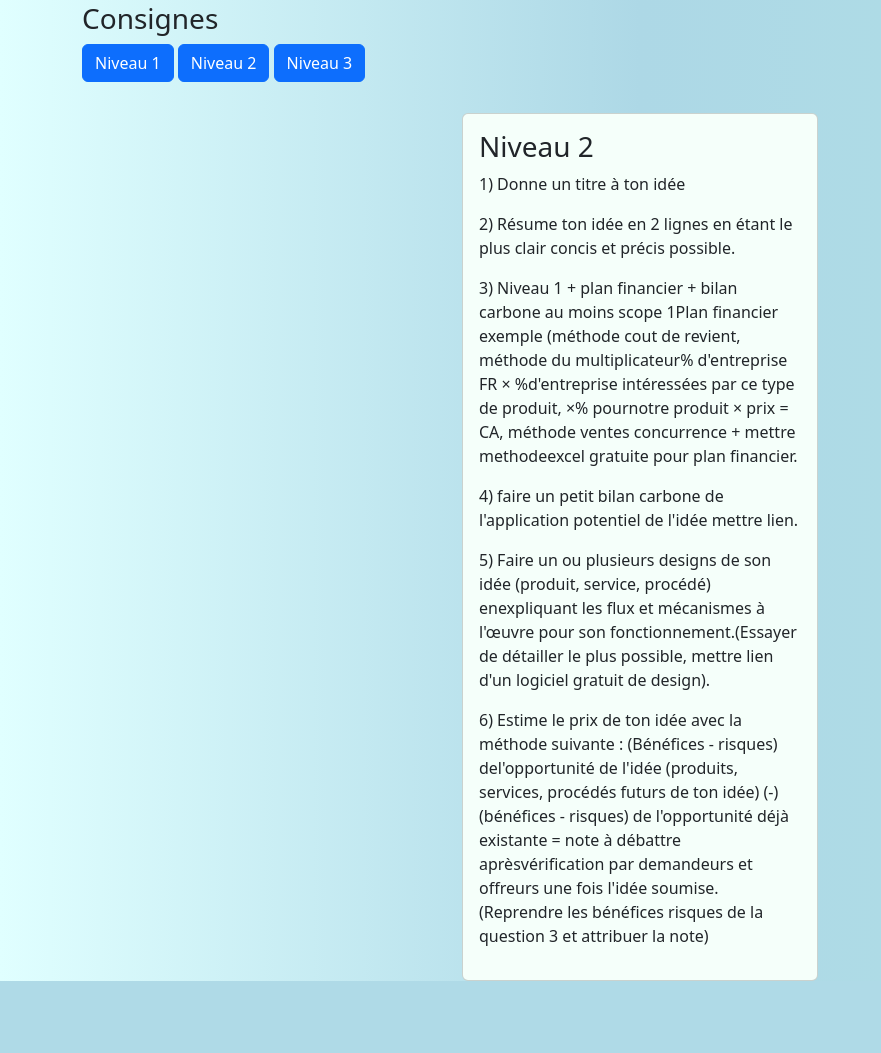
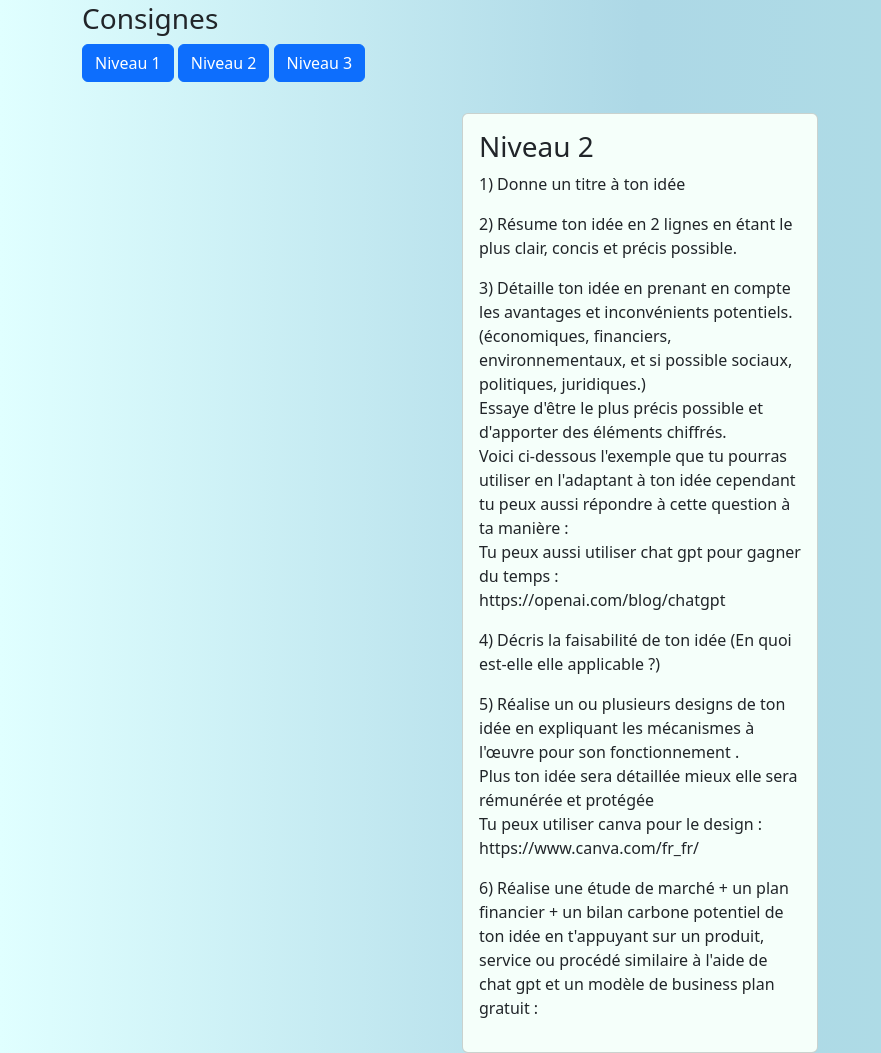
Before and after one commit to gabigab117/remy, a Django app: page /ideas/create/request-idea/ in a window 1280 px wide, after a click on "Niveau 2". Shown: the part 680-1733 px from the top of the page, without its empty margins (0-881 px from the left). Before the commit the page ends 1661 px from the top, so only its background shows below. Run offline with Django 4.2, Linux system fonts and the light colour scheme; the visitor is signed in with stand-in values (Sample User, id 1); data that the repository does not hold is empty; parts of the project's set-up code (start-up, migrations or seed data) failed here and were passed over; some libraries are stand-ins or nearby versions.

Commit message:
text update

```diff
--- a/src/ideas/templates/ideas/create-request-idea.html
+++ b/src/ideas/templates/ideas/create-request-idea.html
@@ -1,7 +1,7 @@
 {% extends 'base.html' %}
 
 {% block head %}
-<title>Nouvelle idée</title>
+<title>Nouvelle demande d'idée</title>
 
 {% endblock %}
 
@@ -37,13 +37,24 @@
 								1/ Donne un titre à ton idée
 							</p>
 							<p>
-								2/ Décrit en 2 lignes ton idée en étant le plus clair, concis etprécis possible
+								2/ Résume en 2 lignes ton idée en étant le plus clair, concis et précis possible
 							</p>
 							<p>
-								3/ Détail ton idée en prenant en compte les avantages etinconvénients potentiels (surtout économiques, financiers,environnementaux, et si possible sociaux, politique, juridique..). Essaye d'être le plus précis possible et d'apporter des élémentschiffrés par exemple le coût des matières premières et del'autre côté les revenus (ventes produits finis potentiels..), puisles risques non économiques sur ton produit, service, procédé..,et donc en face ses avantages non économiques. Voici unexemple que j'ai fait : mettre le lien du tableau
+								3/ Détaille ton idée en prenant en compte les avantages et inconvénients potentiels (surtout économiques, financiers, environnementaux et si possible sociaux, politique, juridique.)
+								<br>
+								Essaye d'être le plus précis possible et d'apporter des éléments chiffrés.
+								<br>
+								Voici ci-dessous l'exemple que tu pourras utiliser en l'adaptant à ton idée cependant tu peux aussi répondre à cette question à ta manière :
+								<br>
+								Tu peux aussi utiliser chat gpt pour gagner du temps : https://openai.com/blog/chatgpt
 							</p>
-							<p>
-								4/ Réalise un ou plusieurs design de ton idée en expliquant lesmécanismes à l'œuvre pour son fonctionnement.Plus ton idée sera détaillée, mieux elle sera protégé et rémunéré.Lien Canva pour faire le design qui est simple d'utilisation etgratuit. En trouver d'autres.Donne un prix à ton idée en faisant (bénéfices - risques del'opportunité de ton idée) + (ce résultat - bénéfices - risques del'opportunité déjà existante. Tu peux faire ce graphique pourt'aider à te positionnerLe but serait d'automatiser la note et donc le prix de l'idée unefois le point placé dans le tableau grâce aux points calculé dansle tableau avantages inconvénients.
+							<p>4/ Décris la faisabilité de ton idée (En quoi est-elle applicable ?)
+							</p>
+							<p>5/ Réalise un ou plusieurs designs de ton idée en expliquant les mécanismes à l'œuvre pour son fonctionnement .
+							<br>
+								Plus ton idée sera détaillée mieux elle sera rémunérée et protégée.
+								<br>
+								Tu peux utiliser canva pour le design : https://www.canva.com/fr_fr/
 							</p>
 						</div>
 					</div>
@@ -56,19 +67,29 @@
 								1) Donne un titre à ton idée
 							</p>
 							<p>
-								2) Résume ton idée en 2 lignes en étant le plus clair concis et précis possible.
+								2) Résume ton idée en 2 lignes en étant le plus clair, concis et précis possible.
 							</p>
 							<p>
-								3) Niveau 1 + plan financier + bilan carbone au moins scope 1Plan financier exemple (méthode cout de revient, méthode du multiplicateur% d'entreprise FR × %d'entreprise intéressées par ce type de produit, ×% pournotre produit × prix = CA, méthode ventes concurrence + mettre methodeexcel gratuite pour plan financier.
+								3) Détaille ton idée en prenant en compte les avantages et inconvénients potentiels. (économiques, financiers, environnementaux, et si possible sociaux, politiques, juridiques.)
+							<br>
+								Essaye d'être le plus précis possible et d'apporter des éléments chiffrés.
+								<br>
+								Voici ci-dessous l'exemple que tu pourras utiliser en l'adaptant à ton idée cependant tu peux aussi répondre à cette question à ta manière :
+								<br>
+								Tu peux aussi utiliser chat gpt pour gagner du temps : https://openai.com/blog/chatgpt
 							</p>
 							<p>
-								4) faire un petit bilan carbone de l'application potentiel de l'idée mettre lien.
+								4) Décris la faisabilité de ton idée (En quoi est-elle elle applicable ?)
 							</p>
 							<p>
-								5) Faire un ou plusieurs designs de son idée (produit, service, procédé) enexpliquant les flux et mécanismes à l'œuvre pour son fonctionnement.(Essayer de détailler le plus possible, mettre lien d'un logiciel gratuit de design).
+								5) Réalise un ou plusieurs designs de ton idée en expliquant les mécanismes à l'œuvre pour son fonctionnement .
+								<br>
+								Plus ton idée sera détaillée mieux elle sera rémunérée et protégée
+								<br>
+								Tu peux utiliser canva pour le design : https://www.canva.com/fr_fr/
 							</p>
 							<p>
-								6) Estime le prix de ton idée avec la méthode suivante : (Bénéfices - risques) del'opportunité de l'idée (produits, services, procédés futurs de ton idée) (-)(bénéfices - risques) de l'opportunité déjà existante = note à débattre aprèsvérification par demandeurs et offreurs une fois l'idée soumise.(Reprendre les bénéfices risques de la question 3 et attribuer la note)
+								6) Réalise une étude de marché + un plan financier + un bilan carbone potentiel de ton idée en t'appuyant sur un produit, service ou procédé similaire à l'aide de chat gpt et un modèle de business plan gratuit :
 							</p>
 						</div>
 					</div>
@@ -77,12 +98,29 @@
 					<div class="collapse multi-collapse" id="level3">
 						<div class="card card-body">
                             <h3>Niveau 3</h3>
-							<p>
-								= niveau 2 + Nouveauté de l'idée : verifier par motclé dans la littérature scientifique si l'idée existedéjà (possibilité d'utiliser chat gpt et faire une mindmap pour repérer les différences de son idée +expérience quantitative et/ou qualitative + méthode employéeet interprétation des résultats.
+							<p>1) Donne un titre à ton idée</p>
+							<p>2) Résume ton idée en 2 lignes en étant le plus clair concis et précis possible.</p>
+							<p>3) Détaille ton idée en prenant en compte les avantages et inconvénients potentiels (surtout économiques, financiers, environnementaux, et si possible sociaux, politique, juridique..)
+							<br>
+							Essaye d'être le plus précis possible et d'apporter des éléments chiffrés.
+							<br>
+							Voici ci-dessous l'exemple que tu pourras utiliser en l'adaptant à ton idée cependant tu peux aussi répondre à cette question à ta manière :
+							<br>
+							Tu peux aussi utiliser chat gpt pour gagner du temps : https://openai.com/blog/chatgpt
 							</p>
-							<p>
-								Ici possibilité de breveter, pour les expériencesutiliser des questionnaires Google Sheet, faire destests avec un pmv qui peut être un simple dessin,une maquette, un site vitrine. Tester au moins sur30 personnes en quali et 200 en quanti, mettre desliens pour les expériences.
+							<p>4) Décris la faisabilité de ton idée (En quoi ton idée est elle applicable ?)</p>
+							<p>5) Réalise un ou plusieurs design de ton idée en expliquant les mécanismes à l'œuvre pour son fonctionnement.
+							<br>
+								Plus ton idée sera détaillé mieux elle sera rémunérée et protégée.
+							<br>
+
+								Tu peux utiliser canva pour le design : https://www.canva.com/fr_fr/
 							</p>
+							<p>6) Réalise un business plan financier + un bilan carbone de ton idée en t'appuyant sur un produit, service ou procédé similaire à l'aide de chat gpt et d'un modèle de business plan gratuit :</p>
+							<p>7) Vérifie le caractère nouveau de ton idée pat mot clé dans la littérature scientifique en utilisant chat gpt : https://openai.com/blog/chatgpt</p>
+							<p>8) Crée ton expérience quantitative et ou qualitative en expliquant la méthode employée et l'interprétation de tes résultats. Pour cela tu peux utiliser Google form : https://www.google.com/forms/about/</p>
+
+
 						</div>
 					</div>
 				</div>
@@ -91,5 +129,4 @@
 	</div>
 </div>
 
-
 {% endblock %}
```
Also changed, not shown: src/ideas/templates/ideas/create-idea.html (+51 -13 lines).
